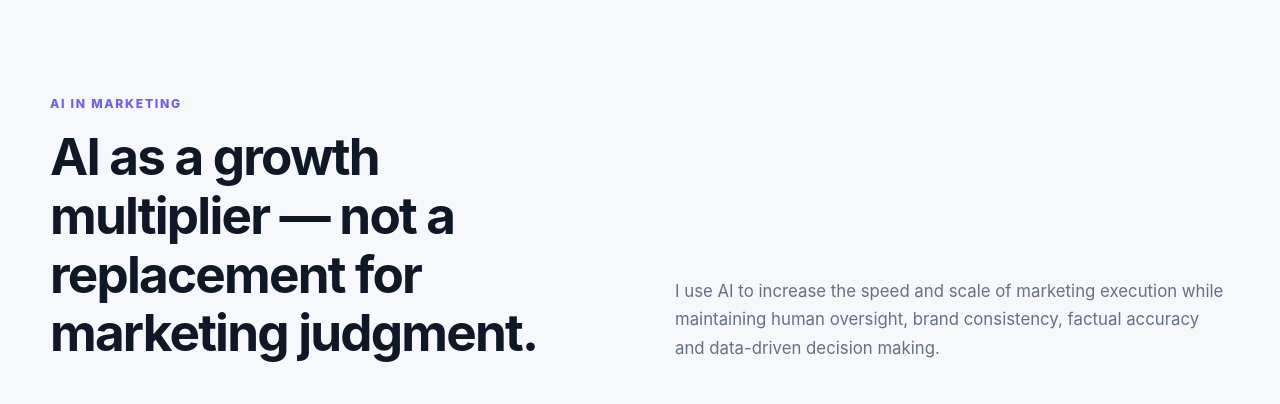
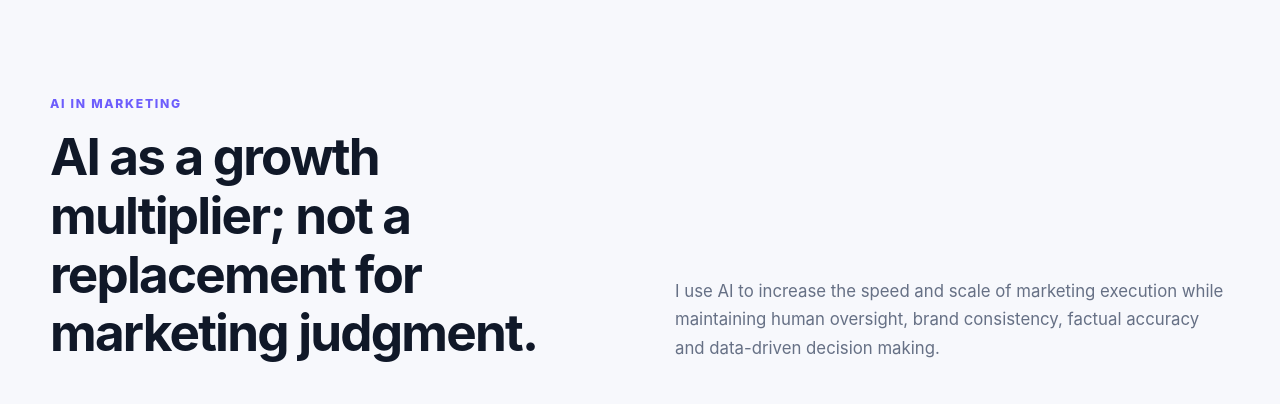
Before and after one commit to NJ7Coder/Nishchay-Joshi--Portfolio, a plain HTML site: page index.html in a window 1280 px wide. Shown: the part 4260-4664 px from the top of the page. Drawn offline with Linux system fonts and the light colour scheme.

Commit message:
Update index.html

```diff
--- a/index.html
+++ b/index.html
@@ -242,7 +242,7 @@
         <div class="ai-intro">
           <div>
             <p class="section-kicker">AI in Marketing</p>
-            <h2>AI as a growth multiplier — not a replacement for marketing judgment.</h2>
+            <h2>AI as a growth multiplier; not a replacement for marketing judgment.</h2>
           </div>
           <p class="ai-copy">
             I use AI to increase the speed and scale of marketing execution while maintaining human oversight,
```
